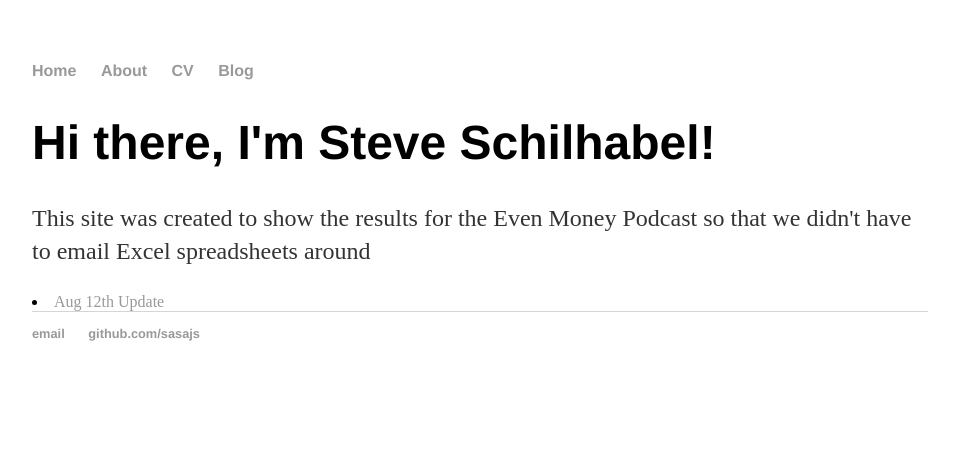
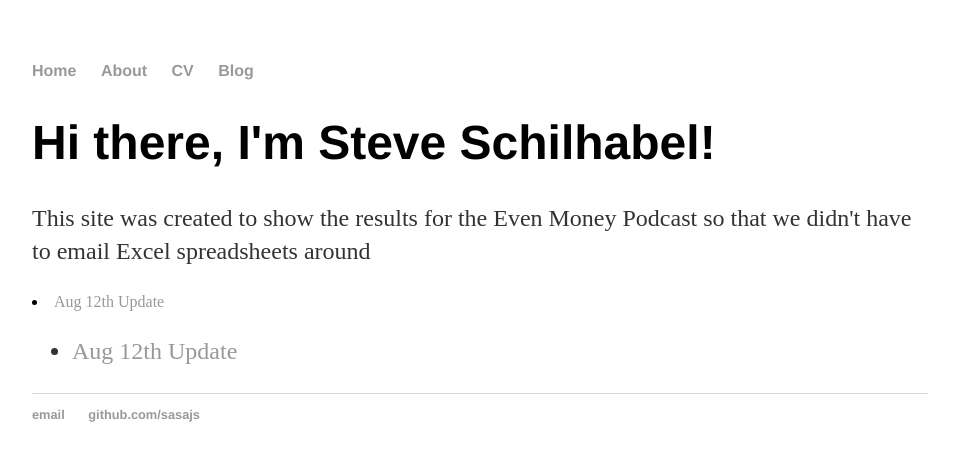
Before and after one commit to tsmith3480/sasajs.github.io, a Jekyll site: the page built from index.html, in a window 1280 px wide. Shown: the top 461 px of the page, without its empty margins (160-1119 px from the left). Built offline with Jekyll 4.4.1, drawn with Linux system fonts in a browser that asks for light colours.

Commit message:
Update index.html

```diff
--- a/index.html
+++ b/index.html
@@ -7,4 +7,9 @@ title: Steve Schilhabel, Even Money
 			<h1>Hi there, I'm Steve Schilhabel!</h1>
 			<p>This site was created to show the results for the Even Money Podcast so that we didn't have to email Excel spreadsheets around</p>
 			<li><a href="/summary">Aug 12th Update</a></li>
+
+			<ul>
+   				<li><a href="/summary">Aug 12th Update</a></li>
+			</ul>
+
 		</div>
```
